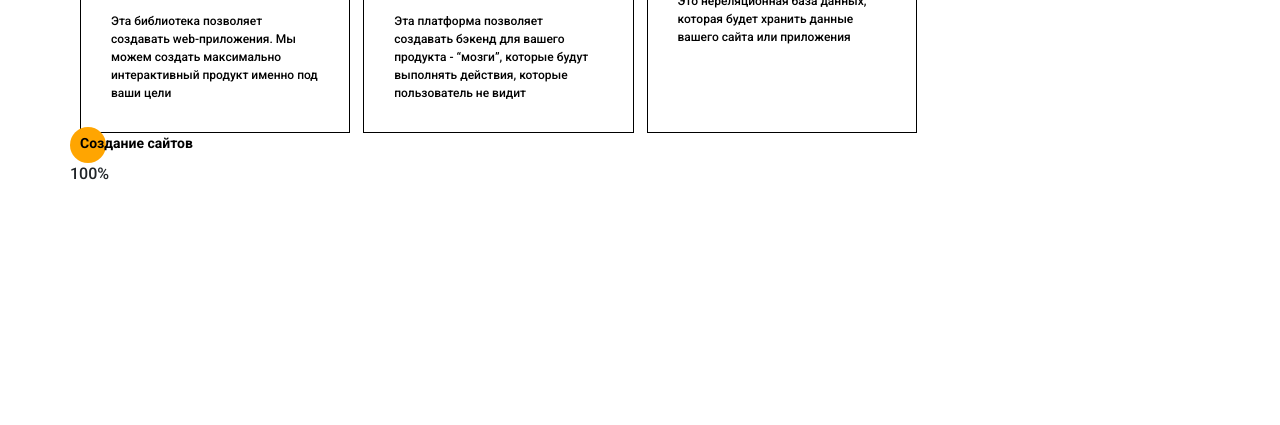
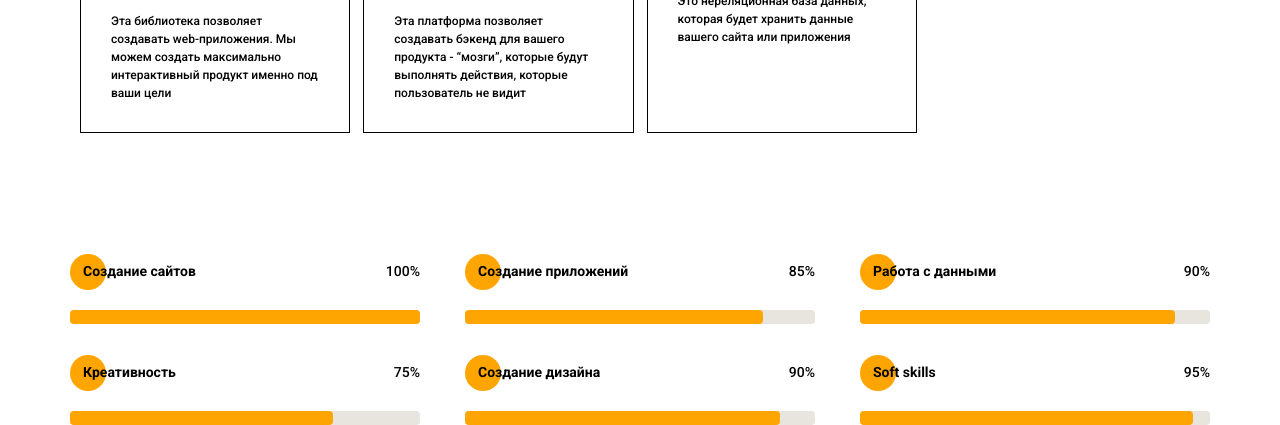
Before and after one commit to ElenaDutova/Portfolio, a website: page src/index.html in a window 1280 px wide. Shown: the part 2919-3344 px from the top of the page. Before the commit the page ends 3105 px from the top, so only its background shows below. Drawn offline with nearby package versions, Linux system fonts and the light colour scheme; files that its build step writes are made by us from their sources; files whose address does not match are found by name.

Commit message:
Line skills

```diff
--- a/src/index.html
+++ b/src/index.html
@@ -325,11 +325,60 @@
                 </div>
             </div>
 
-            <div class="skill__ratings">
-                <div class="skill__ratings-item">
-                    <h4 class="title title_fz14 circle_left">Создание сайтов</h4>
-                    <div class="skill__ratings-percent">100%</div>
-                    <div class="skill__ratings-line"></div>
+            <div class="skill__rating">
+                <div class="skill__rating-wrapper">
+                    <div class="skill__rating-item">
+                        <h4 class="title title_fz14 circle_left circle_left_pl13 skill__rating-title">Создание сайтов</h4>
+                        <div class="skill__rating-percent">100%</div>
+                    </div>
+                    <div class="skill__rating-line">
+                        <div class="skill__rating-full" style="width: 100%"></div>
+                    </div>
+                </div>
+                <div class="skill__rating-wrapper">
+                    <div class="skill__rating-item">
+                        <h4 class="title title_fz14 circle_left circle_left_pl13 skill__rating-title">Создание приложений</h4>
+                        <div class="skill__rating-percent">85%</div>
+                    </div>
+                    <div class="skill__rating-line">
+                        <div class="skill__rating-full" style="width: 85%"></div>
+                    </div>
+                </div>
+                <div class="skill__rating-wrapper">
+                    <div class="skill__rating-item">
+                        <h4 class="title title_fz14 circle_left circle_left_pl13 skill__rating-title">Работа с данными</h4>
+                        <div class="skill__rating-percent">90%</div>
+                    </div>
+                    <div class="skill__rating-line">
+                        <div class="skill__rating-full" style="width: 90%"></div>
+                    </div>
+                </div>
+                <div class="skill__rating-wrapper">
+                    <div class="skill__rating-item">
+                        <h4 class="title title_fz14 circle_left circle_left_pl13 skill__rating-title">Креативность</h4>
+                        <div class="skill__rating-percent">75%</div>
+                    </div>
+                    <div class="skill__rating-line">
+                        <div class="skill__rating-full" style="width: 75%"></div>
+                    </div>
+                </div>
+                <div class="skill__rating-wrapper">
+                    <div class="skill__rating-item">
+                        <h4 class="title title_fz14 circle_left circle_left_pl13 skill__rating-title">Создание дизайна</h4>
+                        <div class="skill__rating-percent">90%</div>
+                    </div>
+                    <div class="skill__rating-line">
+                        <div class="skill__rating-full" style="width: 90%"></div>
+                    </div>
+                </div>
+                <div class="skill__rating-wrapper">
+                    <div class="skill__rating-item">
+                        <h4 class="title title_fz14 circle_left circle_left_pl13 skill__rating-title">Soft skills</h4>
+                        <div class="skill__rating-percent">95%</div>
+                    </div>
+                    <div class="skill__rating-line">
+                        <div class="skill__rating-full" style="width: 95%"></div>
+                    </div>
                 </div>
             </div>
         </div>
--- a/src/sass/blocks/_circle.scss
+++ b/src/sass/blocks/_circle.scss
@@ -3,6 +3,9 @@
     @include before_circle_left;
     padding-left: 10px;
     z-index: 2;
+    &_pl13 {
+        padding-left: 13px;
+    }
 }
 
 .circle_left_top {
--- a/src/sass/blocks/_skill.scss
+++ b/src/sass/blocks/_skill.scss
@@ -22,4 +22,41 @@
         line-height: 18px;
         color: #000000;
     }
+    &__rating {
+        padding-top: 120px;
+        display: grid;
+        grid-template: repeat(2, minmax(70px, auto)) / repeat(3, 350px);
+        grid-auto-rows: 1fr;
+        gap: 30px 45px;
+        &-item {
+            display: flex;
+            justify-content: space-between;
+        }
+        &-title {
+            margin-top: 8px;
+            &::before {
+                top: -33%;
+            }
+        }
+        &-percent {
+            font-weight: 500;
+            font-size: 14px;
+            line-height: 21px;
+            color: #000000;
+            margin-top: 8px;
+        }
+        &-line {
+            margin-top: 20px;
+            width: 350px;
+            height: 14px;
+            background: #E8E4DE;
+            border-radius: 4px;
+        }
+        &-full {
+            width: 300px;
+            height: 14px;
+            background: $main-color;
+            border-radius: 4px;
+        }
+    }
 }
```
Also changed, not shown: dist/css/style.min.css, dist/index.html.
